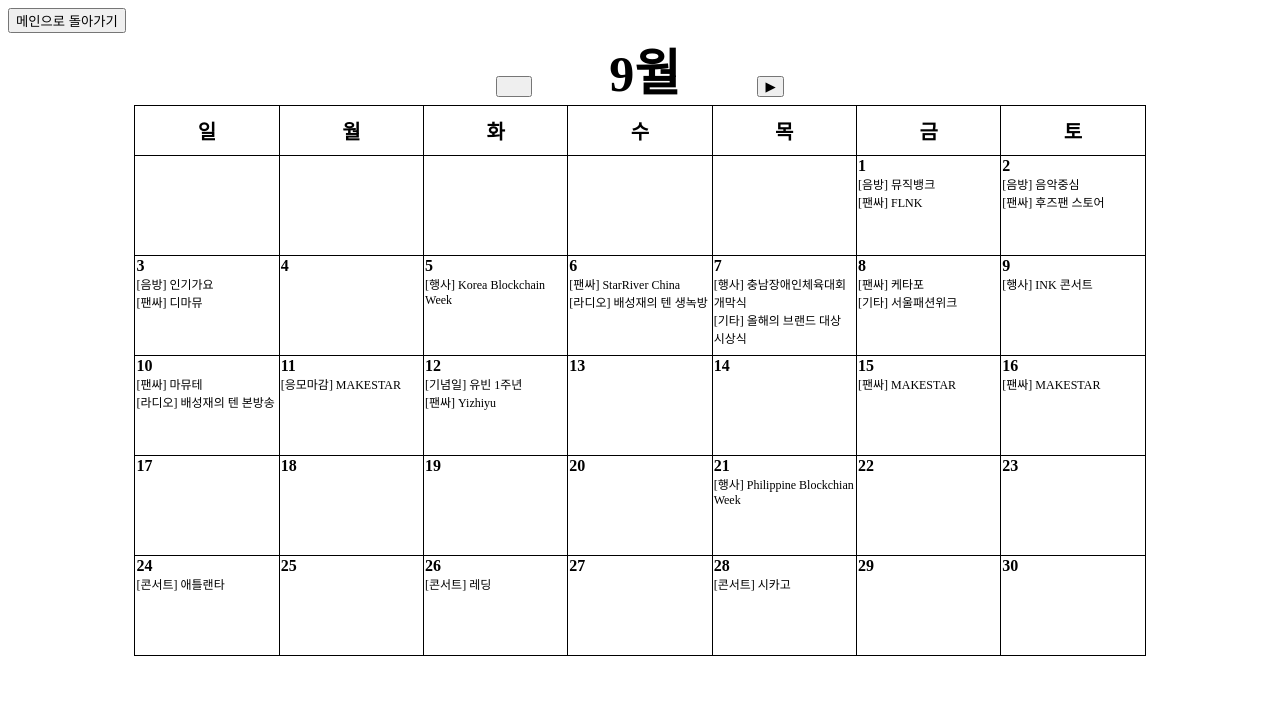
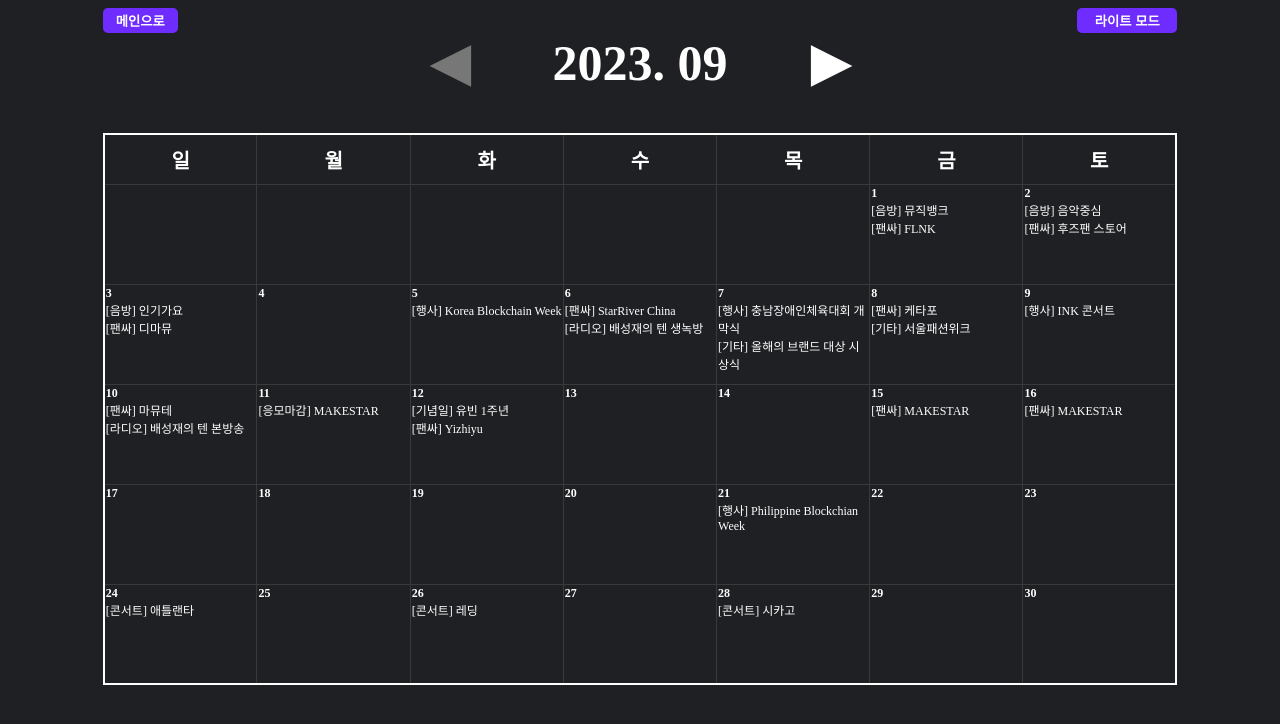
Before and after one commit to RamenSSS/schedule, a plain HTML site: page 2309.html in a window 1280 px wide. Drawn offline with Linux system fonts and the light colour scheme.

Commit message:
Add files via upload

```diff
--- a/2309.html
+++ b/2309.html
@@ -2,143 +2,134 @@
     <meta http-equiv="Content-Type" content="text/html; charset=UTF-8">
     <link rel="icon" href="android-icon-72x72.png"/>
     <link rel="apple-touch-icon" href="android-icon-72x72.png"/>
+    <link rel="stylesheet" href="style.css">
     <title>2023년 9월</title>
-    <style>
-        .mem {
-    padding: 10px 10px;
-    background-color: #444444;
-    color: #ffffff;
-    display: none;
-    position: absolute;
-}
-.sch:hover + .mem {
-    display: block;
-}</style></head><body><button onclick=" window.location.href='/'">메인으로 돌아가기</button><div style="text-align:center">
-                <button>⠀⠀</button>
-                <strong style="font-size:50px">⠀⠀9월⠀⠀</strong>
-                <button onclick=" window.location.href='/2310'">▶</button>
-<table style="margin-left:auto;margin-right:auto;width:80%;table-layout:fixed;border:1px solid black">
+</head><body class="dark">
+    <div class="center" style="width:85%;">
+    <div class="left" style="width:49%;">
+        <button class="main" onclick=" window.location.href='./?'+status">메인으로</button>
+    </div>
+    <div class="right" style="width:49%;">
+        <button class="main" id="btn_darklight" style="width:100px" onclick="darklight()">라이트 모드</button>
+    </div>
+    <div class="center">
+                <button class="btn" style="color:#777" onclick='alert('업데이트 예정')';>◀</button>
+                <b style="font-size:50px">⠀⠀2023. 09⠀⠀</b>
+                <button class="btn" onclick=" window.location.href='./2310?'+status">
+                    <div class="shown">▶</div>
+                    <div class="hidden">▷</div>
+                </button>
+    </div>
+<table class="dark_table">
         <thead>
-            <tr style="height:50px;font-size:20">
-                <th style="vertical-align:middle;">일</th>
-                <th style="vertical-align:middle;">월</th>
-                <th style="vertical-align:middle;">화</th>
-                <th style="vertical-align:middle;">수</th>
-                <th style="vertical-align:middle;">목</th>
-                <th style="vertical-align:middle;">금</th>
-                <th style="vertical-align:middle;">토</th>
+            <tr style="height:50px;">
+                <th>일</th>
+                <th>월</th>
+                <th>화</th>
+                <th>수</th>
+                <th>목</th>
+                <th>금</th>
+                <th>토</th>
             </tr>
 
         </thead><tbody>
-            <tr style="height:100px">
+            <tr>
                 <td></td>
                 <td></td>
                 <td></td>
                 <td></td>
                 <td></td>
-                <td><strong>1</strong>
-                    <br><text class="sch" style="font-size:12px">[음방] 뮤직뱅크</text><mem class="mem" style="font-size:8px"><t style="font-size:13px">17:15</t><br>LOVElution (서연, 혜린, 유빈, 카에데, 다현, 니엔, 소현, 신위)</mem>
-                    <br><text class="sch" style="font-size:12px">[팬싸] FLNK</text><mem class="mem" style="font-size:8px"><t style="font-size:13px">20:00</t><br>LOVElution (서연, 혜린, 유빈, 카에데, 다현, 니엔, 소현, 신위)</mem>
+                <td><date>1</date>
+                    <br><sch>[음방] 뮤직뱅크</sch><mem><t>17:15</t><br>LOVElution (서연, 혜린, 유빈, 카에데, 다현, 니엔, 소현, 신위)</mem>
+                    <br><sch>[팬싸] FLNK</sch><mem><t>20:00</t><br>LOVElution (서연, 혜린, 유빈, 카에데, 다현, 니엔, 소현, 신위)</mem>
                 </td>
-                <td><strong>2</strong>
-                    <br><text class="sch" style="font-size:12px">[음방] 음악중심</text><mem class="mem" style="font-size:8px"><t style="font-size:13px">15:15</t><br>LOVElution (서연, 혜린, 유빈, 카에데, 다현, 니엔, 소현, 신위)</mem>
-                    <br><text class="sch" style="font-size:12px">[팬싸] 후즈팬 스토어</text><mem class="mem" style="font-size:8px"><t style="font-size:13px">19:00</t><br>LOVElution (서연, 혜린, 유빈, 카에데, 다현, 니엔, 소현, 신위)</mem>
+                <td><date>2</date>
+                    <br><sch>[음방] 음악중심</sch><mem><t>15:15</t><br>LOVElution (서연, 혜린, 유빈, 카에데, 다현, 니엔, 소현, 신위)</mem>
+                    <br><sch>[팬싸] 후즈팬 스토어</sch><mem><t>19:00</t><br>LOVElution (서연, 혜린, 유빈, 카에데, 다현, 니엔, 소현, 신위)</mem>
                 </td>
             </tr>
-            <tr style="height:100px">
-                <td><strong>3</strong>
-                    <br><text class="sch" style="font-size:12px">[음방] 인기가요</text><mem class="mem" style="font-size:8px"><t style="font-size:13px">15:40</t><br>LOVElution (서연, 혜린, 유빈, 카에데, 다현, 니엔, 소현, 신위)</mem>
-                    <br><text class="sch" style="font-size:12px">[팬싸] 디마뮤</text><mem class="mem" style="font-size:8px"><t style="font-size:13px">18:30</t><br>LOVElution (서연, 혜린, 유빈, 카에데, 다현, 니엔, 소현, 신위)</mem>
+            <tr>
+                <td><date>3</date>
+                    <br><sch>[음방] 인기가요</sch><mem><t>15:40</t><br>LOVElution (서연, 혜린, 유빈, 카에데, 다현, 니엔, 소현, 신위)</mem>
+                    <br><sch>[팬싸] 디마뮤</sch><mem><t>18:30</t><br>LOVElution (서연, 혜린, 유빈, 카에데, 다현, 니엔, 소현, 신위)</mem>
                 </td>
-                <td><strong>4</strong>
+                <td><date>4</date>
                 </td>
-                <td><strong>5</strong>
-                    <br><text class="sch" style="font-size:12px">[행사] Korea Blockchain Week</text><mem class="mem" style="font-size:8px">LOVElution (서연, 혜린, 유빈, 카에데, 다현, 니엔, 소현, 신위)</mem>
+                <td><date>5</date>
+                    <br><sch>[행사] Korea Blockchain Week</sch><mem>LOVElution (서연, 혜린, 유빈, 카에데, 다현, 니엔, 소현, 신위)</mem>
                 </td>
-                <td><strong>6</strong>
-                    <br><text class="sch" style="font-size:12px">[팬싸] StarRiver China</text><mem class="mem" style="font-size:8px"><t style="font-size:13px">20:00</t><br>LOVElution (서연, 혜린, 유빈, 카에데, 다현, 니엔, 소현, 신위)</mem>
-                    <br><text class="sch" style="font-size:12px">[라디오] 배성재의 텐 생녹방</text><mem class="mem" style="font-size:8px"><t style="font-size:13px">19:00</t><br>서연, 니엔</mem>
+                <td><date>6</date>
+                    <br><sch>[팬싸] StarRiver China</sch><mem><t>20:00</t><br>LOVElution (서연, 혜린, 유빈, 카에데, 다현, 니엔, 소현, 신위)</mem>
+                    <br><sch>[라디오] 배성재의 텐 생녹방</sch><mem><t>19:00</t><br>서연, 니엔</mem>
                 </td>
-                <td><strong>7</strong>
-                    <br><text class="sch" style="font-size:12px">[행사] 충남장애인체육대회 개막식</text><mem class="mem" style="font-size:8px"><t style="font-size:13px">20:50</t><br>AAA (혜린, 유연, 나경, 유빈)</mem>
-                    <br><text class="sch" style="font-size:12px">[기타] 올해의 브랜드 대상 시상식</text><mem class="mem" style="font-size:8px">서연, 지우, 카에데, 코토네</mem>
+                <td><date>7</date>
+                    <br><sch>[행사] 충남장애인체육대회 개막식</sch><mem><t>20:50</t><br>AAA (혜린, 유연, 나경, 유빈)</mem>
+                    <br><sch>[기타] 올해의 브랜드 대상 시상식</sch><mem>서연, 지우, 카에데, 코토네</mem>
                 </td>
-                <td><strong>8</strong>
-                    <br><text class="sch" style="font-size:12px">[팬싸] 케타포</text><mem class="mem" style="font-size:8px"><t style="font-size:13px">19:00</t><br>LOVElution (혜린, 유빈, 카에데, 다현, 니엔, 소현, 신위)</mem>
-                    <br><text class="sch" style="font-size:12px">[기타] 서울패션위크</text><mem class="mem" style="font-size:8px">지우, 유연</mem>
+                <td><date>8</date>
+                    <br><sch>[팬싸] 케타포</sch><mem><t>19:00</t><br>LOVElution (혜린, 유빈, 카에데, 다현, 니엔, 소현, 신위)</mem>
+                    <br><sch>[기타] 서울패션위크</sch><mem>지우, 유연</mem>
                 </td>
-                <td><strong>9</strong>
-                    <br><text class="sch" style="font-size:12px">[행사] INK 콘서트</text><mem class="mem" style="font-size:8px"><t style="font-size:13px">19:00</t><br>서연, 다현, 니엔, 소현</mem>
+                <td><date>9</date>
+                    <br><sch>[행사] INK 콘서트</sch><mem><t>19:00</t><br>서연, 다현, 니엔, 소현</mem>
                 </td>
             </tr>
-            <tr style="height:100px">
-                <td><strong>10</strong>
-                    <br><text class="sch" style="font-size:12px">[팬싸] 마뮤테</text><mem class="mem" style="font-size:8px"><t style="font-size:13px">14:00</t><br>LOVElution (서연, 혜린, 유빈, 카에데, 다현, 니엔, 소현, 신위)</mem>
-                    <br><text class="sch" style="font-size:12px">[라디오] 배성재의 텐 본방송</text><mem class="mem" style="font-size:8px"><t style="font-size:13px">22:00</t><br>서연, 니엔</mem>
+            <tr>
+                <td><date>10</date>
+                    <br><sch>[팬싸] 마뮤테</sch><mem><t>14:00</t><br>LOVElution (서연, 혜린, 유빈, 카에데, 다현, 니엔, 소현, 신위)</mem>
+                    <br><sch>[라디오] 배성재의 텐 본방송</sch><mem><t>22:00</t><br>서연, 니엔</mem>
                 </td>
-                <td><strong>11</strong>
-                    <br><text class="sch" style="font-size:12px">[응모마감] MAKESTAR</text><mem class="mem" style="font-size:8px"><t style="font-size:13px">23:59</t></mem>
+                <td><date>11</date>
+                    <br><sch>[응모마감] MAKESTAR</sch><mem><t>23:59</t></mem>
                 </td>
-                <td><strong>12</strong>
-                    <br><text class="sch" style="font-size:12px">[기념일] 유빈 1주년</text>
-                    <br><text class="sch" style="font-size:12px">[팬싸] Yizhiyu</text><mem class="mem" style="font-size:8px"><t style="font-size:13px">20:00</t><br>LOVElution (서연, 혜린, 유빈, 카에데, 다현, 니엔, 소현, 신위)</mem>
+                <td><date>12</date>
+                    <br><sch>[기념일] 유빈 1주년</sch>
+                    <br><sch>[팬싸] Yizhiyu</sch><mem><t>20:00</t><br>LOVElution (서연, 혜린, 유빈, 카에데, 다현, 니엔, 소현, 신위)</mem>
                 </td>
-                <td><strong>13</strong>
+                <td><date>13</date>
                 </td>
-                <td><strong>14</strong>
+                <td><date>14</date>
                 </td>
-                <td><strong>15</strong>
-                    <br><text class="sch" style="font-size:12px">[팬싸] MAKESTAR</text><mem class="mem" style="font-size:8px"><t style="font-size:13px">19:30</t><br>LOVElution (서연, 혜린, 유빈, 카에데, 다현, 니엔, 소현, 신위)</mem>
+                <td><date>15</date>
+                    <br><sch>[팬싸] MAKESTAR</sch><mem><t>19:30</t><br>LOVElution (서연, 혜린, 유빈, 카에데, 다현, 니엔, 소현, 신위)</mem>
                 </td>
-                <td><strong>16</strong>
-                    <br><text class="sch" style="font-size:12px">[팬싸] MAKESTAR</text><mem class="mem" style="font-size:8px"><t style="font-size:13px">17:00</t><br>LOVElution (서연, 혜린, 유빈, 카에데, 다현, 니엔, 소현, 신위)</mem>
+                <td><date>16</date>
+                    <br><sch style="">[팬싸] MAKESTAR</sch><mem><t>17:00</t><br>LOVElution (서연, 혜린, 유빈, 카에데, 다현, 니엔, 소현, 신위)</mem>
                 </td>
             </tr>
-            <tr style="height:100px">
-                <td><strong>17</strong>
+            <tr>
+                <td><date>17</date>
                 </td>
-                <td><strong>18</strong>
+                <td><date>18</date>
                 </td>
-                <td><strong>19</strong>
+                <td><date>19</date>
                 </td>
-                <td><strong>20</strong>
+                <td><date>20</date>
                 </td>
-                <td><strong>21</strong><br><text class="sch" style="font-size:12px">[행사] Philippine Blockchian Week</text><mem class="mem" style="font-size:8px">유연, 수민, 나경, 연지</mem>
+                <td><date>21</date><br><sch>[행사] Philippine Blockchian Week</sch><mem>유연, 수민, 나경, 연지</mem>
                 </td>
-                <td><strong>22</strong>
+                <td><date>22</date>
                 </td>
-                <td><strong>23</strong>
+                <td><date>23</date>
                 </td>
             </tr>
-            <tr style="height:100px">
-                <td><strong>24</strong><br><text class="sch" style="font-size:12px">[콘서트] 애틀랜타</text><mem class="mem" style="font-size:8px">LOVElution (서연, 혜린, 유빈, 카에데, 다현, 니엔, 소현, 신위)</mem>
+            <tr>
+                <td><date>24</date><br><sch>[콘서트] 애틀랜타</sch><mem>LOVElution (서연, 혜린, 유빈, 카에데, 다현, 니엔, 소현, 신위)</mem>
                 </td>
-                <td><strong>25</strong>
+                <td><date>25</date>
                 </td>
-                <td><strong>26</strong><br><text class="sch" style="font-size:12px">[콘서트] 레딩</text><mem class="mem" style="font-size:8px">LOVElution (서연, 혜린, 유빈, 카에데, 다현, 니엔, 소현, 신위)</mem>
+                <td><date>26</date><br><sch>[콘서트] 레딩</sch><mem>LOVElution (서연, 혜린, 유빈, 카에데, 다현, 니엔, 소현, 신위)</mem>
                 </td>
-                <td><strong>27</strong>
+                <td><date>27</date>
                 </td>
-                <td><strong>28</strong><br><text class="sch" style="font-size:12px">[콘서트] 시카고</text><mem class="mem" style="font-size:8px">LOVElution (서연, 혜린, 유빈, 카에데, 다현, 니엔, 소현, 신위)</mem>
+                <td><date>28</date><br><sch>[콘서트] 시카고</sch><mem>LOVElution (서연, 혜린, 유빈, 카에데, 다현, 니엔, 소현, 신위)</mem>
                 </td>
-                <td><strong>29</strong>
+                <td><date>29</date>
                 </td>
-                <td><strong>30</strong>
+                <td><date>30</date>
                 </td>
             </tr>
-        </tbody><style>
-  table {
-    width: 100%;
-    border: 1px solid #000000;
-    border-collapse: collapse;
-  }
-  th, td {
-    border: 1px solid #000000;
-    vertical-align : top;
-  }
-</style>
-
-    </table></div>
-
-
-                        </body></html>
+        </tbody></table></div>
+    <style></style>
+    <script src="script.js"></script>
+</body></html>
--- /dev/null
+++ b/script.js
@@ -0,0 +1,36 @@
+function change(before, after) {
+    var queue = document.querySelectorAll('.'+before);
+    for (var i=0; i<queue.length; i++){
+        queue[i].classList.remove(before);
+        queue[i].classList.add(after);
+    }
+}
+
+function light() {
+    change('dark','light');
+    change('dark_link','light_link');
+    change('dark_table','light_table');
+    document.getElementById('btn_darklight').innerText = '다크 모드'
+    status='light'
+}
+
+function dark() {
+    change('light','dark');
+    change('light_link','dark_link');
+    change('light_table','dark_table');
+    document.getElementById('btn_darklight').innerText = '라이트 모드'
+    status='dark'
+}
+
+function darklight() {
+    if (status=='light'){dark()}
+    else {light()}
+}
+
+status = 'dark'
+data = location.href.split('?')
+if (data.length==2){
+    if (data[1]=='light'){
+        darklight()
+    }
+}
--- /dev/null
+++ b/style.css
@@ -0,0 +1,123 @@
+a {
+  color: inherit;
+  text-decoration: none;
+}
+.btn {
+  font-size: 50px;
+  font-weight: bold;
+  background-color: transparent;
+  border: transparent;
+  color: inherit;
+}
+.hidden {
+  display:none;
+  }
+.btn:hover .shown {
+  display:none;
+}
+.btn:hover .hidden {
+  display:block;
+  }
+.main {
+  font-weight: bold;
+  background-color: #6e2cff;
+  border: 2px solid #6e2cff;
+  border-radius: 5px;
+  color: inherit;
+  width: 75px;
+  height:25px;
+  }
+.main:hover {
+  background-color: transparent;
+  color: #6e2cff;
+  }
+table {
+  margin-left: auto;
+  margin-right: auto;
+  width: 100%;
+  table-layout: fixed;
+  font-size: 25px;
+  margin-top: 40px;
+  margin-bottom: 40px;
+  border-collapse: collapse;
+}
+td {
+  vertical-align : top;
+  text-align: left;
+}
+th {
+  vertical-align: middle;
+  font-size:20;
+  text-align: center;
+}
+tbody tr {
+  height:100px;
+}
+.dark_table td {
+  border: 1px solid #393939;
+}
+.dark_table th {
+  border: 1px solid #393939;
+}
+.light_table td {
+  border: 1px solid #ddd;
+}
+.light_table th {
+  border: 1px solid #ddd;
+}
+.dark {
+  color: #fff;
+  background-color: #1f2023;
+}
+.dark_table {
+  border: 2px solid white;
+}
+.light {
+  color: #000;
+  background-color: #fff;
+}
+.light_table {
+  border: 2px solid black;
+}
+mem {
+  padding: 10px 10px;
+  background-color: rgba(70,70,70,0.8);
+  color: #ffffff;
+  display: none;
+  position: absolute;
+  font-size:8px;
+  word-break:keep-all;
+}
+sch {font-size:12px}
+sch:hover + mem {
+  display: block;
+}
+t {font-size:13px}
+date {
+  font-size: 12px;
+  font-weight:bolder;
+}
+.link {
+  color: #6e2cff;
+}
+.year {
+  font-size: 40px;
+  margin-bottom: 10px;
+  margin-top: 10px;
+}
+.unupdate {
+  color: #777;
+}
+.center {
+  margin-left: auto;
+  margin-right: auto;
+  text-align: center;
+}
+.left {
+  float: left;
+  text-align: left;
+}
+.right {
+  float: right;
+  text-align:right;
+}
```
Also changed, not shown: 2310.html (+81 -89 lines), index.html (+43 -28 lines), sample.html (line endings or trailing spaces).
